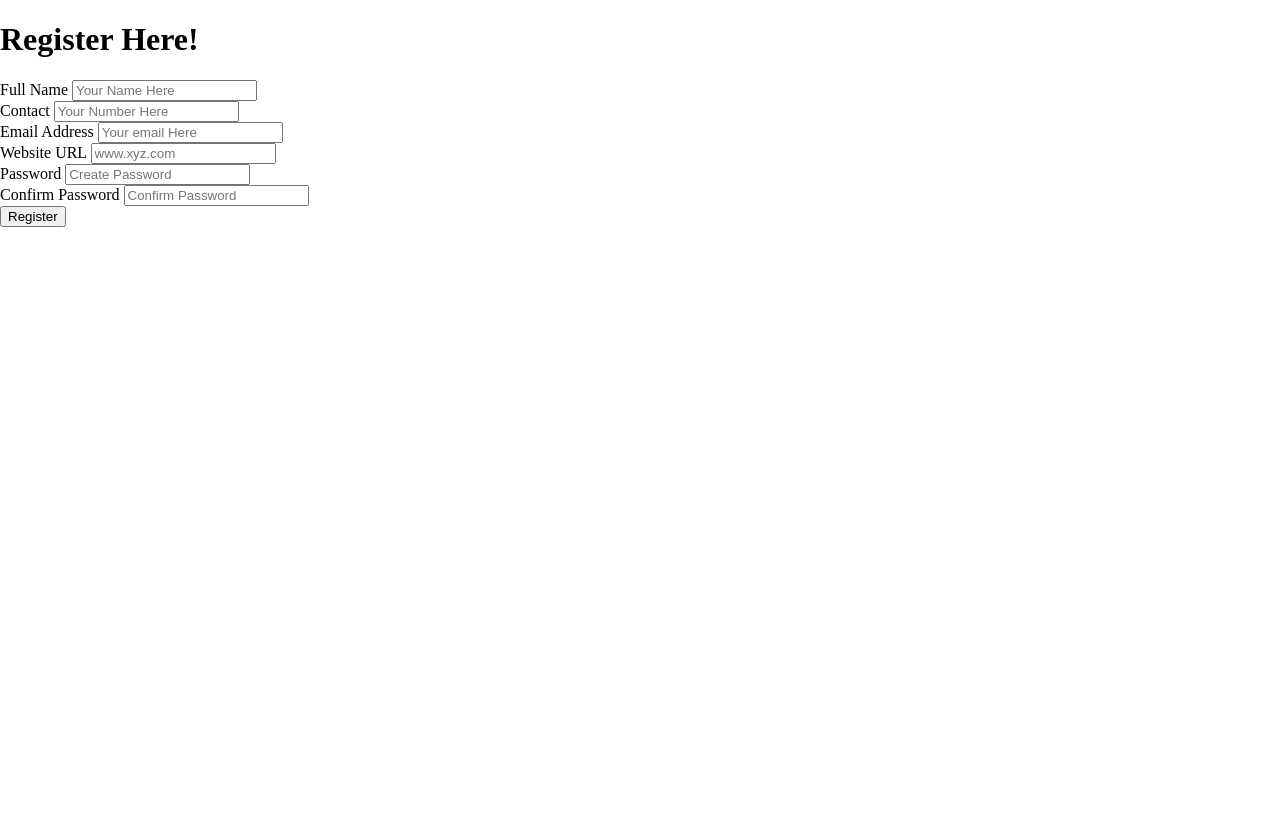
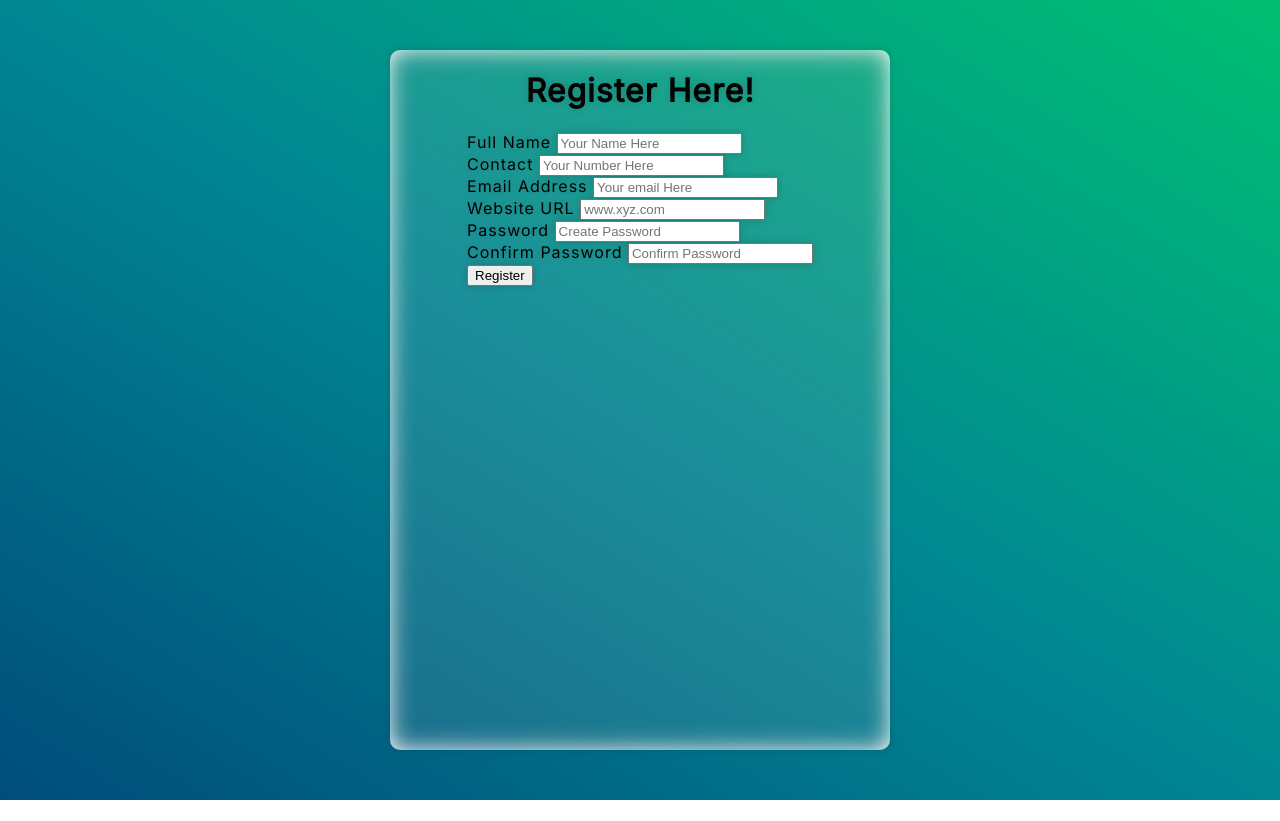
Before and after one commit to VipulBarjatya/Form-Validation, a plain HTML site: page index.html in a window 1280 px wide. After the commit the page ends 800 px from the top, so only its background shows below. Drawn offline with Linux system fonts and the light colour scheme.

Commit message:
Form body CSS

```diff
--- a/style.css
+++ b/style.css
@@ -1,3 +1,4 @@
+@import url('https://fonts.googleapis.com/css2?family=Inter:wght@300;400&display=swap');
 
 html {
   box-sizing: border-box;
@@ -6,4 +7,29 @@ html {
 body {
   margin: 0;
   min-height: 100vh;
+  font-family: inter;
+  letter-spacing: 1px;
+  display: flex;
+  align-items: center;
+  justify-content: center;
+  background-image: linear-gradient(to right top, #004d7a, #008793, #00bf72);
 }
+
+.container {
+  width: 500px;
+  height: 700px;
+  background-color: rgba(255, 255, 255, 0.10);
+  box-shadow: inset 0px 0px 25px #fff;
+  border-radius: 10px;
+  transition: all 650ms;
+  display: flex;
+  flex-direction: column;
+  align-items: center;
+  filter: drop-shadow(0px 0px 4px rgba(0, 0, 0, 0.25));
+
+}
+
+.container:hover {
+  transform: scale(1.015);
+  filter: drop-shadow(5px 5px 8px rgba(0, 0, 0, 0.5));
+}
```
